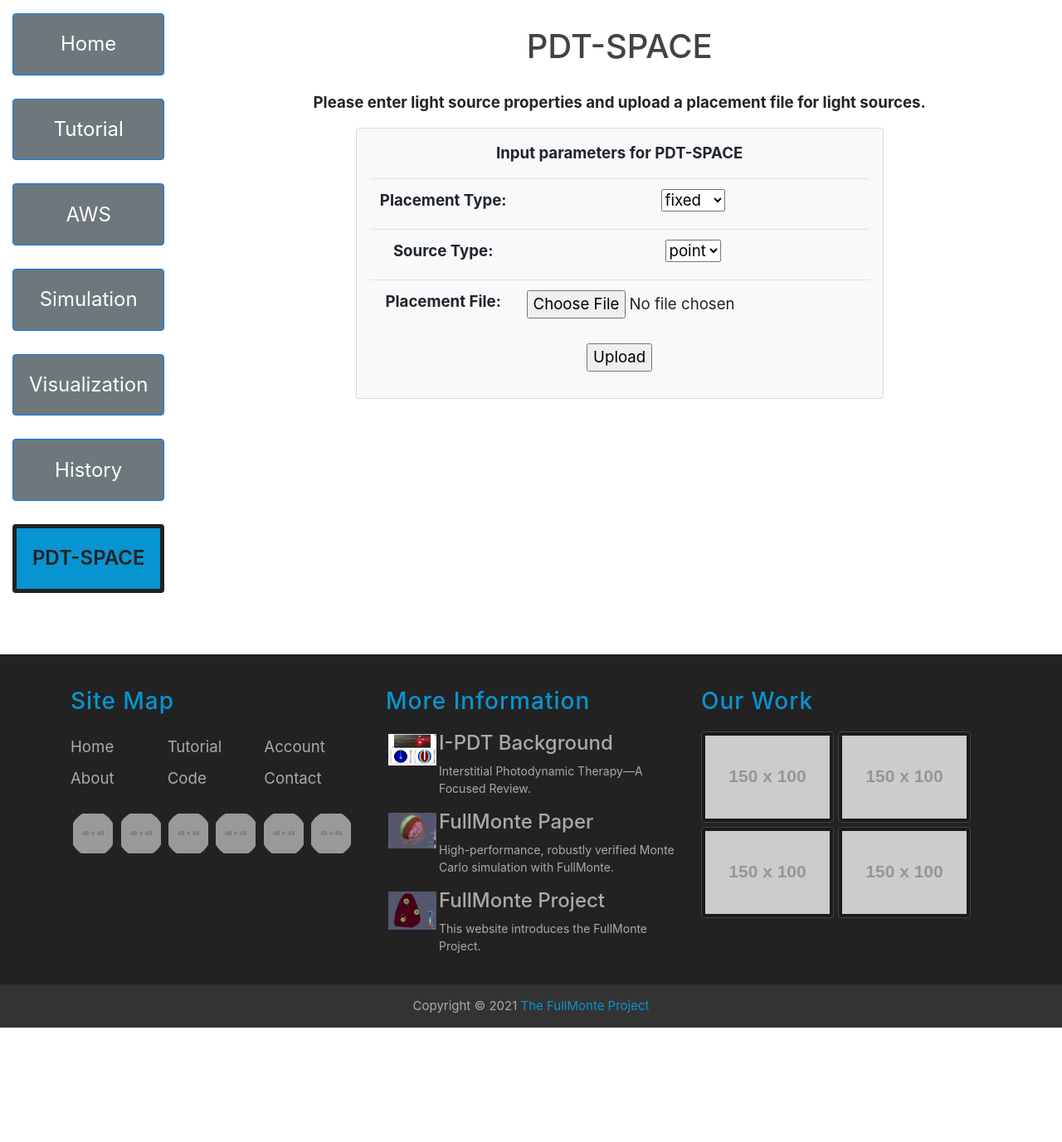
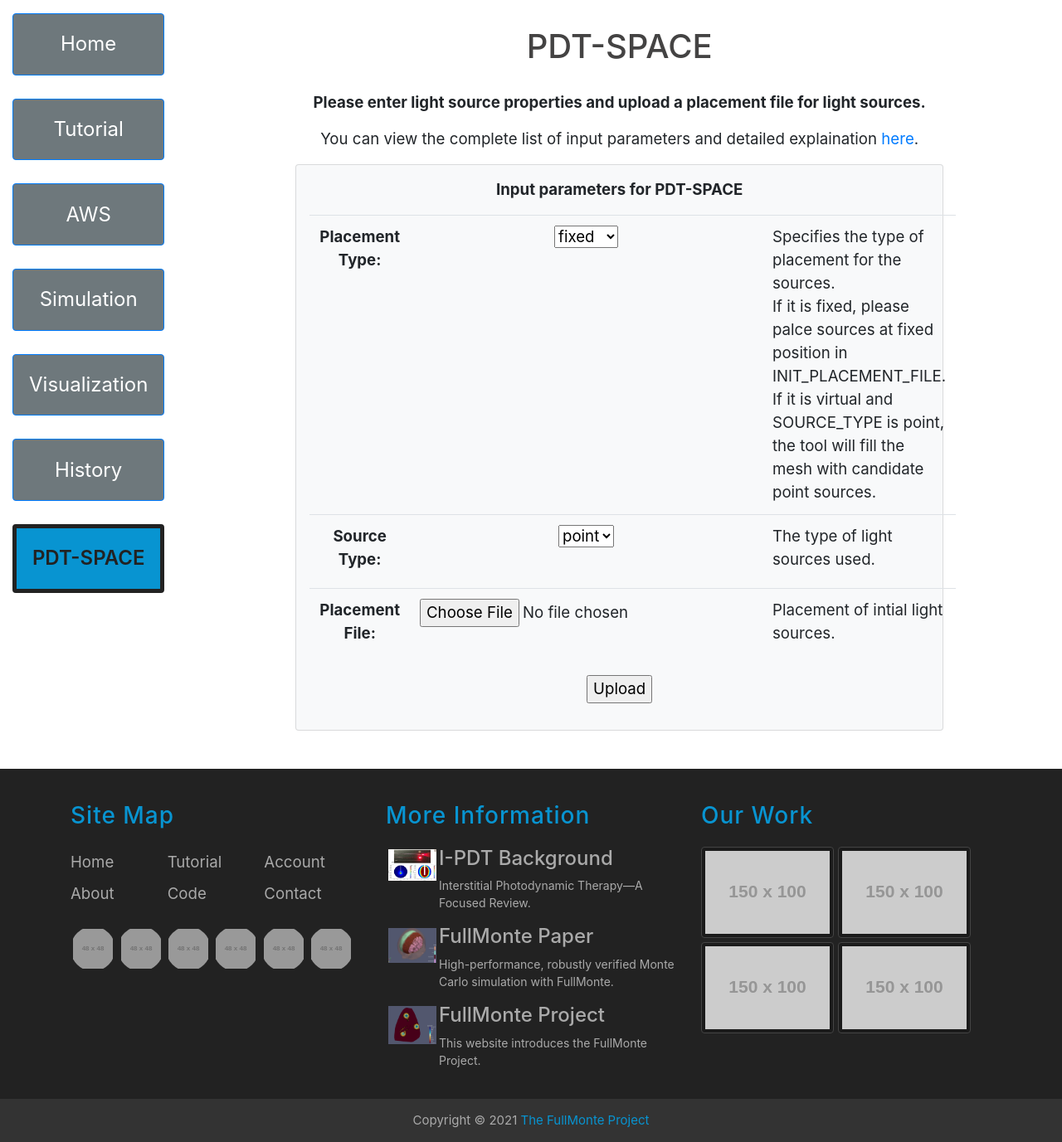
Before and after one commit to nancytaen/FullMonteWeb, a Django app: page /application/pdt_space_lightsource in a window 1280 px wide. Shown: the part 72-1449 px from the top of the page at 83% size. Before the commit the page ends 1311 px from the top, so only its background shows below. Run offline with Django 3.2, Linux system fonts and the light colour scheme; grey boxes labelled with a size stand in for pictures from a placeholder-image service; some libraries are stand-ins or nearby versions.

Commit message:
add more explainations

```diff
--- a/application/forms.py
+++ b/application/forms.py
@@ -50,12 +50,18 @@ class materialForm(forms.ModelForm):
         fields = ('material_name', 'scattering_coeff', 'absorption_coeff', 'refractive_index', 'anisotropy')
 
 class pdtForm(forms.Form):
-    opt = forms.ChoiceField(label="Optical File")
-    mesh = forms.ChoiceField(label="Mesh File")
-    total_energy = forms.CharField(label='Total Energy', required = True, max_length=255)
-    num_packets = forms.CharField(label='Num Packets', required = True, max_length=255)
-    wave_length = forms.CharField(label='Wave Length', required = True, max_length=255)
-    tumor_weight = forms.CharField(label='Tumor Weight', required = True, max_length=255)
+    opt = forms.ChoiceField(label="Optical File",
+                            help_text="Available optical files.")
+    mesh = forms.ChoiceField(label="Mesh File",
+                            help_text="Available mesh files.")
+    total_energy = forms.CharField( label='Total Energy', required = True, max_length=255,
+                                    help_text="Unitless number used by the simulator to scale the light dose thresholds to match the unit of the light-simulator output. <br />Typically in the range of 1e6 to 1e11.")
+    num_packets = forms.CharField(label='Num Packets', required = True, max_length=255,
+                                    help_text="The number of photon packets to launch in the light simulator FullMonte. Typically it is around 1e5 to 1e6.")
+    wave_length = forms.CharField(label='Wave Length', required = True, max_length=255,
+                                    help_text="Activation wavelength of the Photosensitizer.")
+    tumor_weight = forms.CharField(label='Tumor Weight', required = True, max_length=255,
+                                    help_text="An importance weight given to the tumor tissue to give it priority in the optimization.")
 
     # light_placement_file = forms.FileField(label='light_placement_file')
 
@@ -70,11 +76,13 @@ class pdtForm(forms.Form):
 
 class pdtPlaceFile(forms.Form):
     placement_type = forms.ChoiceField(label='Placement Type', choices=(('fixed','fixed'),
-                                                                        ('virtual', 'virtual'),))
+                                                                        ('virtual', 'virtual'),),
+                                        help_text="Specifies the type of placement for the sources. <br />If it is fixed, please palce sources at fixed position in INIT_PLACEMENT_FILE. <br />If it is virtual and SOURCE_TYPE is point, the tool will fill the mesh with candidate point sources.")
     source_type = forms.ChoiceField(label='Source Type', choices=(('point','point'),
-                                                                        ('line', 'line'),))
+                                                                        ('line', 'line'),),help_text="The type of light sources used. ")
     light_placement_file = forms.FileField(
-        label='Placement File'
+        label='Placement File',
+        help_text="Placement of intial light sources."
     )
 
 class mosekLicense(forms.Form):
--- a/application/templates/pdt_space_finish.html
+++ b/application/templates/pdt_space_finish.html
@@ -7,7 +7,7 @@
 
     <p><b>Fluence distribution:</b></p>
     <p>{% autoescape off %}{{html_fluence_dist}}{% endautoescape %}</p>
-    <p><b>Power allocation:</b></p>
+    <p><b>Relative power allocation:</b></p>
     <p>{% autoescape off %}{{html_pow_alloc}}{% endautoescape %}</p>
     <p><b>Time usage:</b></p>
     <p>{% autoescape off %}Running FM simulation for all sources: {{time_simu}} minutes. {% endautoescape %}</p>
--- a/application/templates/pdt_space_lightsource.html
+++ b/application/templates/pdt_space_lightsource.html
@@ -3,6 +3,7 @@
 <div class="txt_container" style="text-align: center;">
     <h1>PDT-SPACE</h1>
     <p><b>Please enter light source properties and upload a placement file for light sources.</b></p>
+    <p>You can view the complete list of input parameters and detailed explaination <a href="https://gitlab.com/FullMonte/pdt-space/-/wikis/user-guide#input-parameters" target="_blank" rel="noopener noreferrer">here</a>.</p>
     <div class="d-flex justify-content-center ">
         <form class = 'card p-3 bg-light' action="" method="post" enctype="multipart/form-data">
             <b><p>Input parameters for PDT-SPACE</p></b>
@@ -15,12 +16,19 @@
                             {{ form.placement_type.errors }}
                             {{ form.placement_type }}
                         </td>
+                        <td style="text-align:left">
+                            {% autoescape off %}{{ form.placement_type.help_text }}{% endautoescape %}
+                        </td>
                     </tr>
+
                     <tr>
                         <th>{{ form.source_type.label_tag }}</th>
                         <td>
                             {{ form.source_type.errors }}
                             {{ form.source_type }}
+                        </td>
+                        <td style="text-align:left">
+                            {{ form.source_type.help_text }}
                         </td>
                     </tr>
                     <tr>
@@ -28,6 +36,9 @@
                         <td>
                             {{ form.light_placement_file.errors }}
                             {{ form.light_placement_file }}
+                        </td>
+                        <td style="text-align:left">
+                            {{ form.light_placement_file.help_text }}
                         </td>
                     </tr>
                 </table>
--- a/application/templates/pdt_spcae_wait.html
+++ b/application/templates/pdt_spcae_wait.html
@@ -4,8 +4,8 @@
 <meta http-equiv="refresh" content="5"/>
 <div class="txt_container" style="text-align: center;">
     <h1>PDT-SPACE</h1>
-    <p>PDT-SPACE search preset data</p>
-    <p>Searching all available preset mesh and optical file</p>
+    <p>Please wait, we are searching all available meshes and optical files...</p>
+    <p>To view more infomation of PDT-SPACE, click <a href="https://gitlab.com/FullMonte/pdt-space/-/wikis/home" target="_blank" rel="noopener noreferrer">here</a></p>
     <p>Click refresh to update status or auto-fresh every 5 seconds.</p>
 
     <div class="d-flex justify-content-center">
```
Also changed, not shown: application/templates/pdt_space_license.html (+5 -3 lines), application/templates/pdt_space_material.html (+20 -1 lines).
